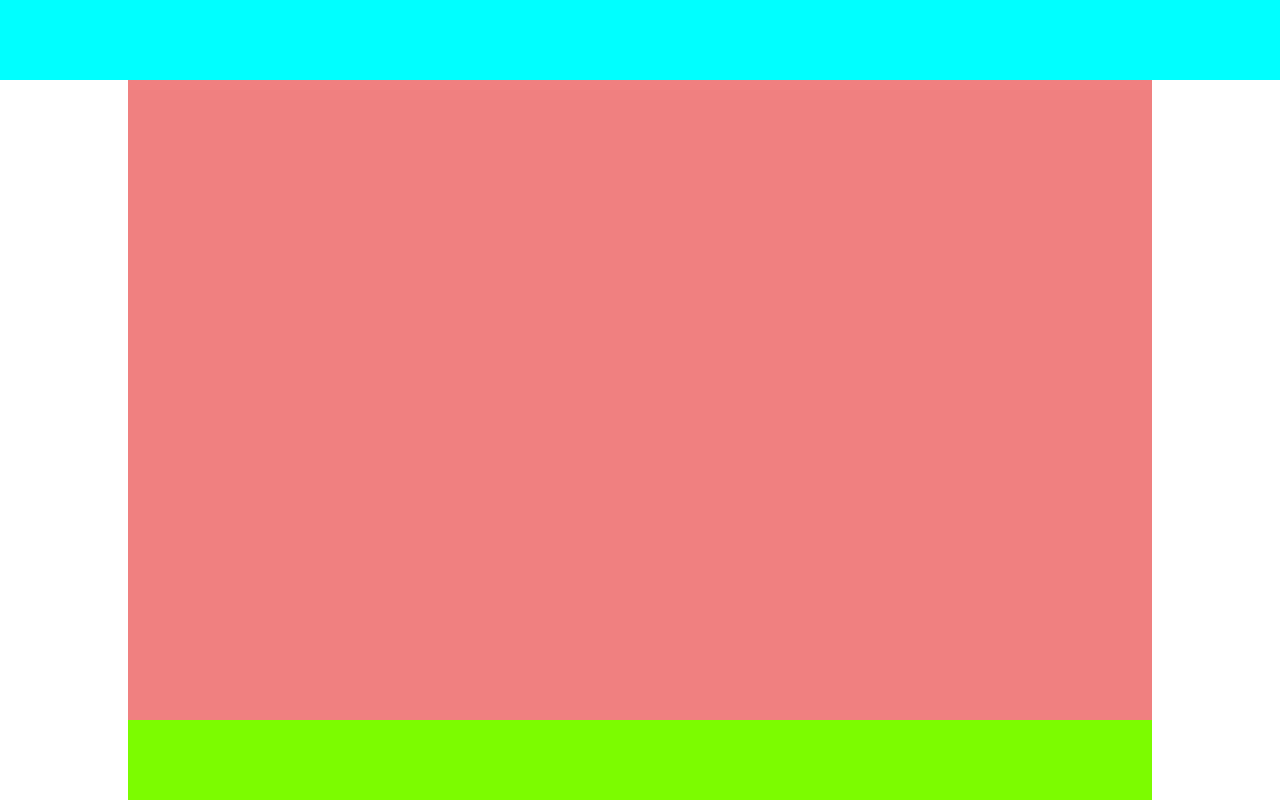
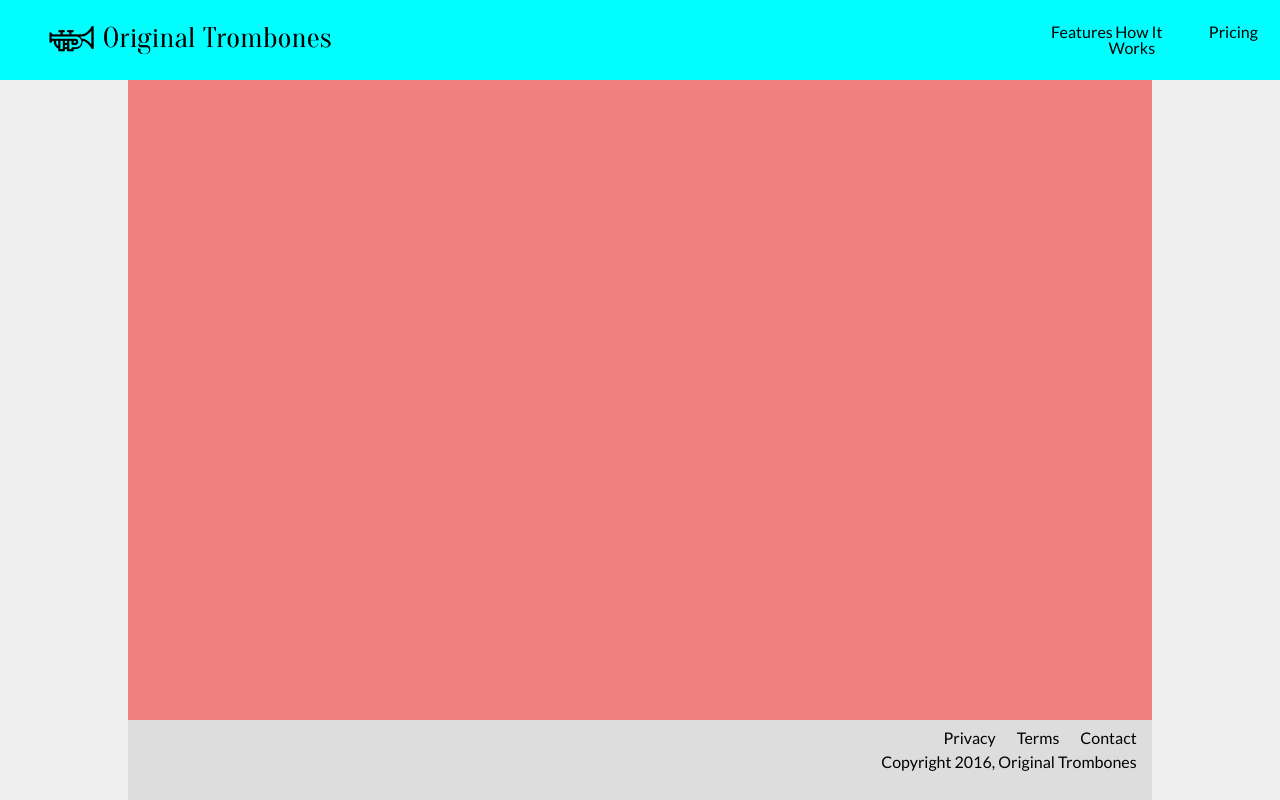
Before and after one commit to vaibhavvijay9/Product-Landing-Page, a plain HTML site: page index.html in a window 1280 px wide. Drawn offline with nearby package versions, Linux system fonts and the light colour scheme.

Commit message:
footer done, header in progress. added all resources needed

```diff
--- a/css/style.css
+++ b/css/style.css
@@ -1,6 +1,8 @@
 body {
     width: 100vw;
     min-height: 100vh;
+    background-color: #EEEEEE;
+    font-family: 'Lato', sans-serif;
 }
 
 #grid-container {
@@ -13,6 +15,10 @@ body {
 #header {
     background-color: aqua;
     grid-area: header;
+    display: flex;
+    align-items: center;
+    padding: 0 2%;
+    justify-content: space-between;
 }
 
 #main {
@@ -25,4 +31,46 @@ body {
     background-color: lawngreen;
     grid-area: footer;
     margin: 0 10%;
+    background-color: #DDDDDD;
 }
+
+#brand-logo {
+    max-width: 25%;
+}
+
+#header-img {
+    max-width: 100%;
+    height: auto;
+    display: block;
+}
+
+
+/* #nav-bar {
+    display: flex;
+} */
+
+#navbar-links {
+    display: flex;
+}
+
+.nav-link {
+    text-decoration: none;
+    color: black;
+    padding-left: 7%;
+}
+
+#footer-content {
+    float: right;
+    text-align: right;
+    padding: 1% 1.5%;
+}
+
+.footer-link {
+    text-decoration: none;
+    color: black;
+    padding-left: 7%;
+}
+
+#footer-links {
+    padding-bottom: 3%;
+}
--- a/index.html
+++ b/index.html
@@ -8,14 +8,40 @@
     <title>Product Landing Page</title>
     <link rel="icon" href="resources/trumpet.png" type="image/icon">
     <link rel="stylesheet" href="https://cdnjs.cloudflare.com/ajax/libs/meyer-reset/2.0/reset.min.css" type="text/css">
+    <link href="https://fonts.googleapis.com/css?family=Lato" rel="stylesheet">
     <link rel="stylesheet" href="css/style.css" type="text/css">
 
 </head>
 
 <body id="grid-container">
-    <header id="header"></header>
+    <header id="header">
+        <div id="brand-logo"><img id="header-img" src="resources/brand-logo.png"></div>
+        <nav id="nav-bar">
+            <ul id="navbar-links">
+                <li>
+                    <a class="nav-link" href="#">Features</a>
+                </li>
+                <li>
+                    <a class="nav-link" href="#">How It Works</a>
+                </li>
+                <li>
+                    <a class="nav-link" href="#">Pricing</a>
+                </li>
+            </ul>
+        </nav>
+    </header>
     <main id="main"></main>
-    <footer id="footer"></footer>
+    <footer id="footer">
+        <div id="footer-content">
+            <div id="footer-links">
+                <a class="footer-link" href="#">Privacy</a>
+                <a class="footer-link" href="#">Terms</a>
+                <a class="footer-link" href="#">Contact</a>
+            </div>
+            <div>Copyright 2016, Original Trombones</div>
+        </div>
+
+    </footer>
 </body>
 
 </html>
```
Also changed, not shown: resources/brand-logo.png (added), resources/fast-shipping-black.png (added), resources/fast-shipping.png (added), resources/premium-black.png (added), resources/premium.png (added), resources/quality-assurance-black.png (added), resources/quality-assurance.png (added).
